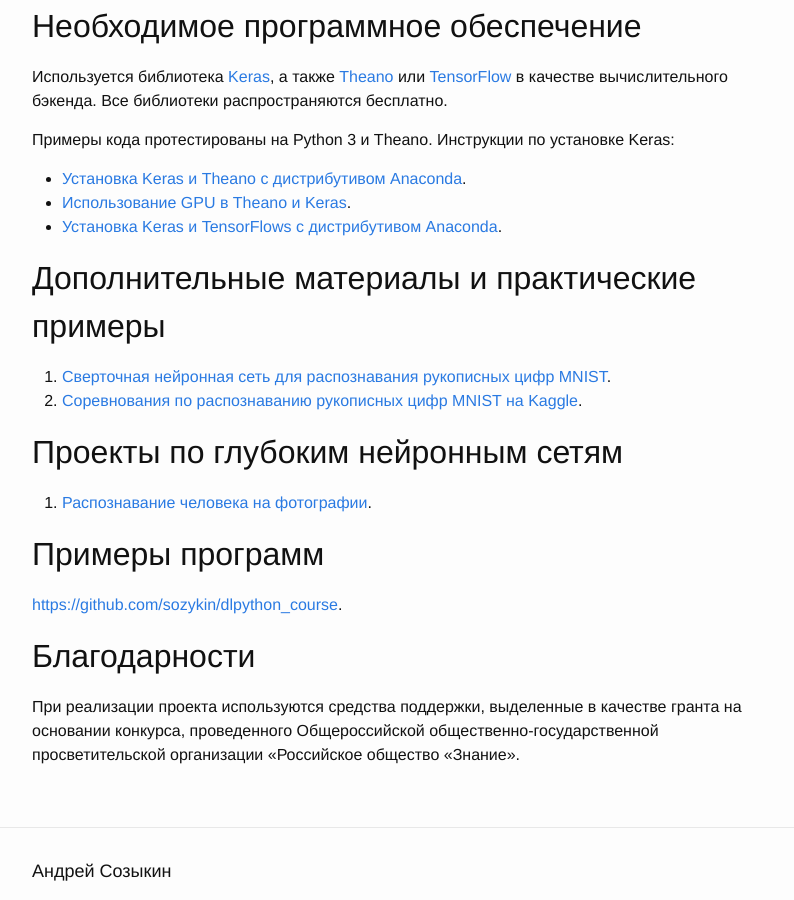
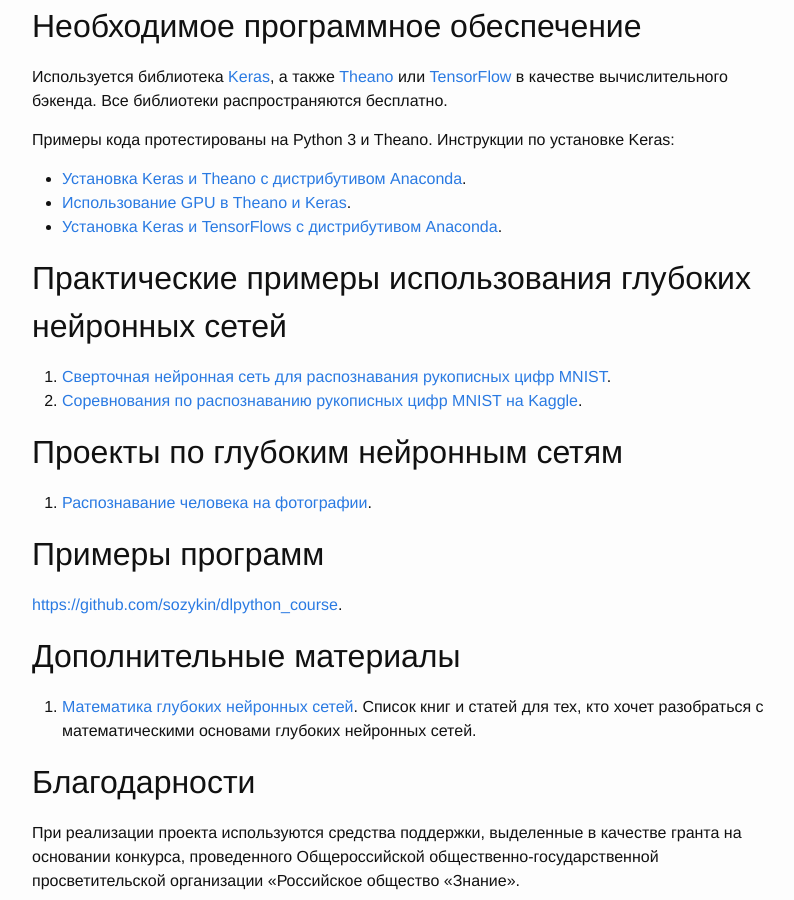
Before and after one commit to sozykin/asozykin.ru, a Jekyll site: the page built from _pages/courses/nnpython/nnpython.md, in a window 1280 px wide and 900 px high, scrolled down 1284 px. Shown: the whole window, without its empty margins (238-1032 px from the left). Built offline with Jekyll 4.4.1, drawn with Linux system fonts in a browser that asks for light colours; comment, search, counter and statistics services are not loaded; some of the changed text lies outside the part shown.

Commit message:
Updated nnpython.md

```diff
--- a/_pages/courses/nnpython/nnpython.md
+++ b/_pages/courses/nnpython/nnpython.md
@@ -46,7 +46,7 @@ permalink: /courses/nnpython
 - [Использование GPU в Theano и Keras](/deep_learning/2017/04/20/How-to-use-gpu-with-theano-09.html).
 - [Установка Keras и TensorFlows с дистрибутивом Anaconda](/deep_learning/2017/09/07/Keras-Installation-TensorFlow.html).
 
-## Дополнительные материалы и практические примеры
+## Практические примеры использования глубоких нейронных сетей
 
 1. [Сверточная нейронная сеть для распознавания рукописных цифр MNIST](/deep_learning/2017/05/08/CNN-for-MNIST.html).
 2. [Соревнования по распознаванию рукописных цифр MNIST на Kaggle](/deep_learning/2017/05/10/MNIST-On-Kaggle.html).
@@ -59,6 +59,10 @@ permalink: /courses/nnpython
 
 [https://github.com/sozykin/dlpython_course](https://github.com/sozykin/dlpython_course).
 
+## Дополнительные материалы
+
+1. [Математика глубоких нейронных сетей](/deep_learning/2017/08/31/Math-of-Deep-Learning.html). Список книг и статей для тех, кто хочет разобраться с математическими основами глубоких нейронных сетей.
+
 ## Благодарности
 
 При реализации проекта используются средства поддержки, выделенные в качестве гранта на основании конкурса, проведенного Общероссийской общественно-государственной просветительской организации «Российское общество «Знание».
```
Also changed, not shown: other parts of _pages/courses/nnpython/nnpython.md (+1 -1 lines).
